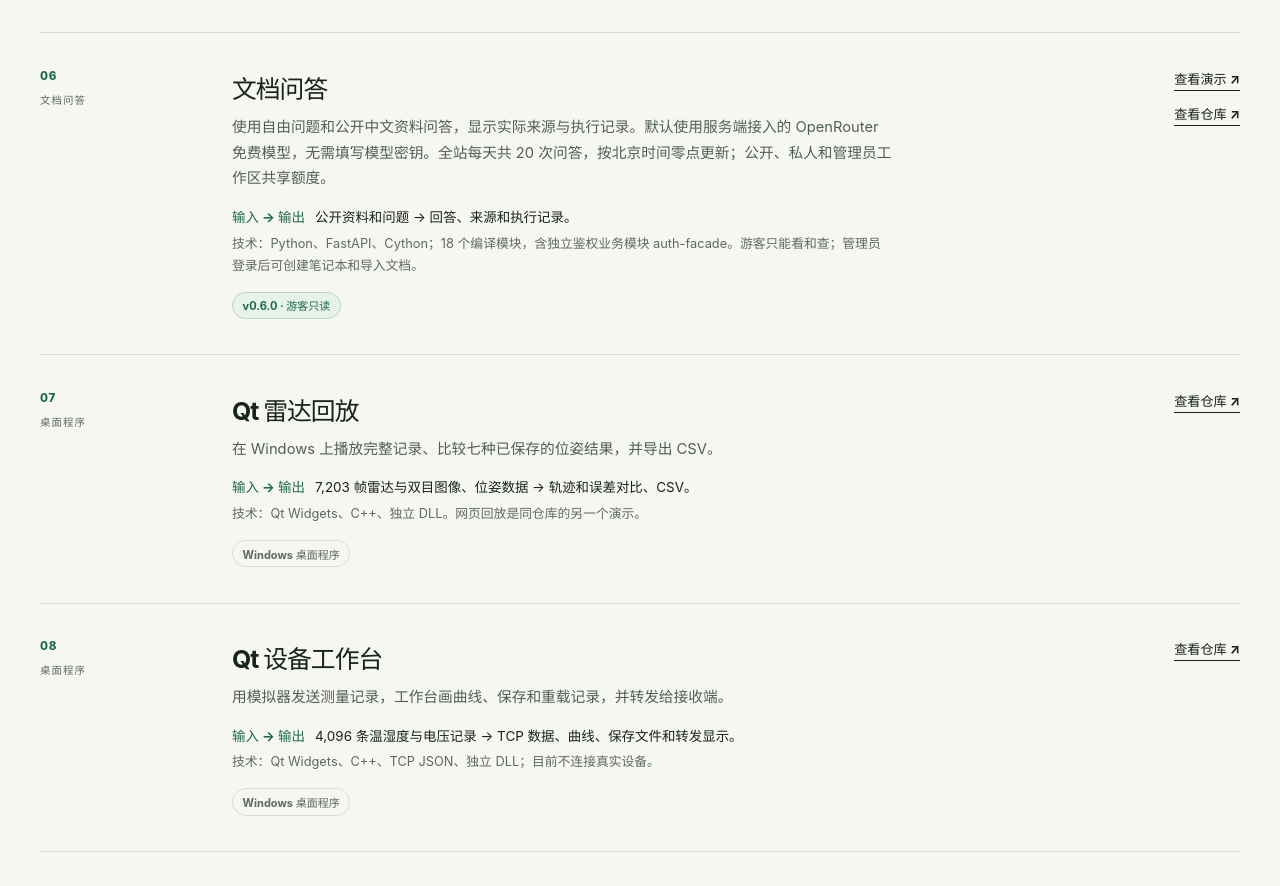
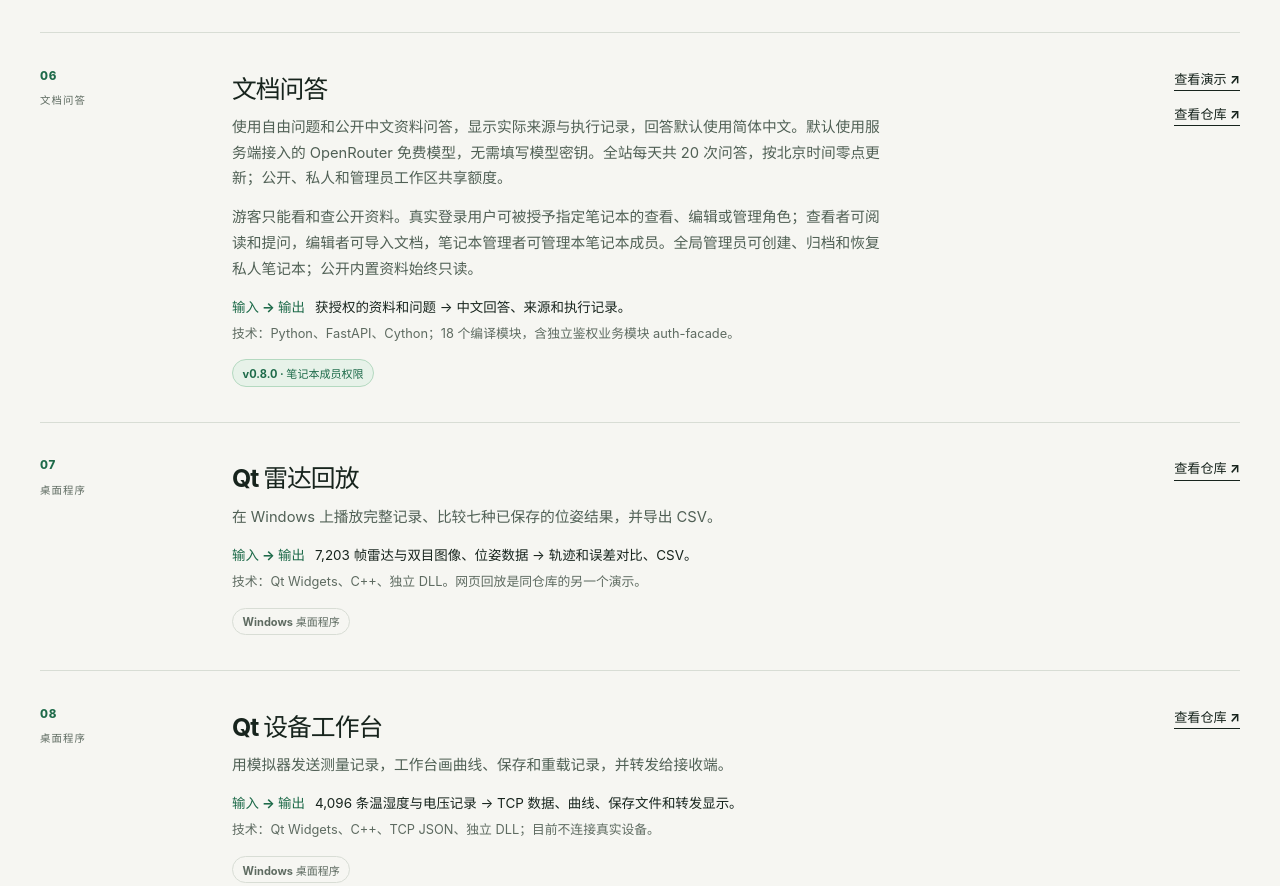
Before and after one commit to nhh37740-glitch/project-index, a plain HTML site: page web/projects.html in a window 1280 px wide. Shown: the part 1625-2511 px from the top of the page. Drawn offline with Linux system fonts and the light colour scheme.

Commit message:
docs: prepare RAG v0.8.0 notebook permissions display

```diff
--- a/web/projects.html
+++ b/web/projects.html
@@ -50,7 +50,7 @@
         </article>
         <article class="project-row" id="rag">
           <div class="project-index">06 <span>文档问答</span></div>
-          <div class="project-info"><h2>文档问答</h2><p>使用自由问题和公开中文资料问答，显示实际来源与执行记录。默认使用服务端接入的 OpenRouter 免费模型，无需填写模型密钥。全站每天共 20 次问答，按北京时间零点更新；公开、私人和管理员工作区共享额度。</p><p class="project-flow"><strong>输入 → 输出</strong> 公开资料和问题 → 回答、来源和执行记录。</p><p class="project-stack">技术：Python、FastAPI、Cython；18 个编译模块，含独立鉴权业务模块 auth-facade。游客只能看和查；管理员登录后可创建笔记本和导入文档。</p><span class="tag tag-live">v0.6.0 · 游客只读</span></div>
+          <div class="project-info"><h2>文档问答</h2><p>使用自由问题和公开中文资料问答，显示实际来源与执行记录，回答默认使用简体中文。默认使用服务端接入的 OpenRouter 免费模型，无需填写模型密钥。全站每天共 20 次问答，按北京时间零点更新；公开、私人和管理员工作区共享额度。</p><p>游客只能看和查公开资料。真实登录用户可被授予指定笔记本的查看、编辑或管理角色；查看者可阅读和提问，编辑者可导入文档，笔记本管理者可管理本笔记本成员。全局管理员可创建、归档和恢复私人笔记本；公开内置资料始终只读。</p><p class="project-flow"><strong>输入 → 输出</strong> 获授权的资料和问题 → 中文回答、来源和执行记录。</p><p class="project-stack">技术：Python、FastAPI、Cython；18 个编译模块，含独立鉴权业务模块 auth-facade。</p><span class="tag tag-live">v0.8.0 · 笔记本成员权限</span></div>
           <div class="project-actions"><a href="https://portfolio.72945645.xyz:8443/projects/apps/rag/">查看演示 ↗</a><a href="https://github.com/nhh37740-glitch/ai-rag-platform" target="_blank" rel="noopener noreferrer">查看仓库 ↗</a></div>
         </article>
         <article class="project-row" id="qt-radar">
```
Also changed, not shown: 1 other file.
